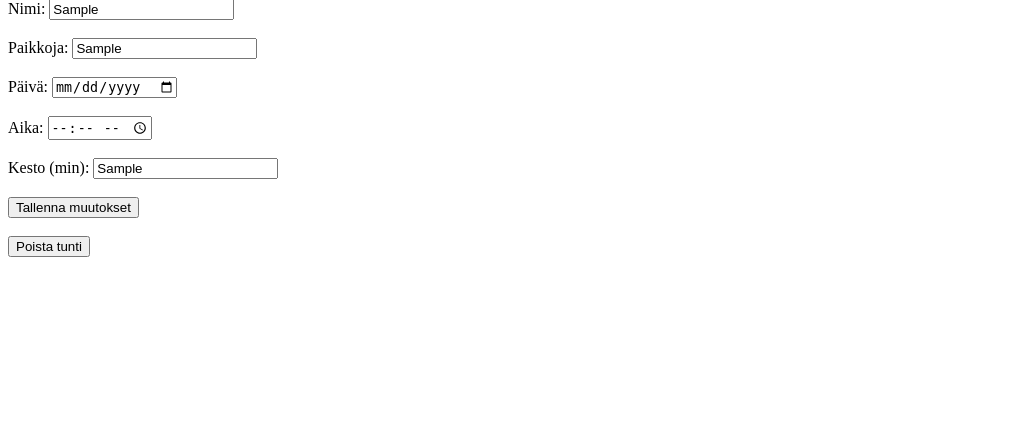
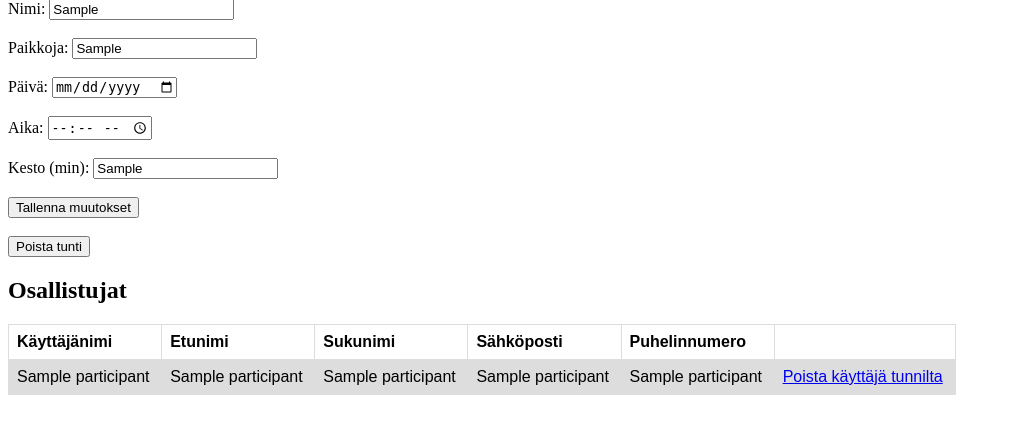
Before and after one commit to asianomainen/tsoha-s2020-tuntivarausjarjestelma, a Flask app: template templates/lesson.html in a window 1280 px wide. Shown: the part 251-685 px from the top of the page, without its empty margins (0-1011 px from the left). Run offline with Flask 2, Linux system fonts and the light colour scheme; the template is opened without the code that fills it: most values are stand-ins (such as "Sample title", 1, 10 or a date in 2020).

Commit message:
Adds function for the admin to view a lessons participants and remove them

```diff
--- a/templates/lesson.html
+++ b/templates/lesson.html
@@ -19,4 +19,44 @@ Kesto (min):
 <form action="/remove_lesson/{{ id }}">
 <input type="submit" value="Poista tunti">
 </form>
+
+<style>
+    table {
+      font-family: arial, sans-serif;
+      border-collapse: collapse;
+      width: 75%;
+    }
+    td, th {
+      border: 1px solid #dddddd;
+      text-align: left;
+      padding: 8px;
+    }
+    tr:nth-child(even) {
+      background-color: #dddddd;
+    }
+</style>
+<h2>Osallistujat</h2>
+<table id="all_users">
+  <tr>
+    <th>Käyttäjänimi</th>
+    <th>Etunimi</th>
+    <th>Sukunimi</th>
+    <th>Sähköposti</th>
+    <th>Puhelinnumero</th>
+    <th></th>
+  </tr>
+  <tr>
+    {% for participant in participants %}
+    <td>{{ participant[1] }}</td>
+    <td>{{ participant[2] }}</td>
+    <td>{{ participant[3] }}</td>
+    <td>{{ participant[4] }}</td>
+    <td>{{ participant[5] }}</td>
+    <td>
+        <a href="/remove_participant/{{ participant[0] }}/{{ id }}">Poista käyttäjä tunnilta</a>
+    </td>
+  </tr>
+  {% endfor%}
+</table>
+
 {% endblock %}
```
Also changed, not shown: lessons.py (+16 -0 lines), routes.py (+9 -1 lines).
